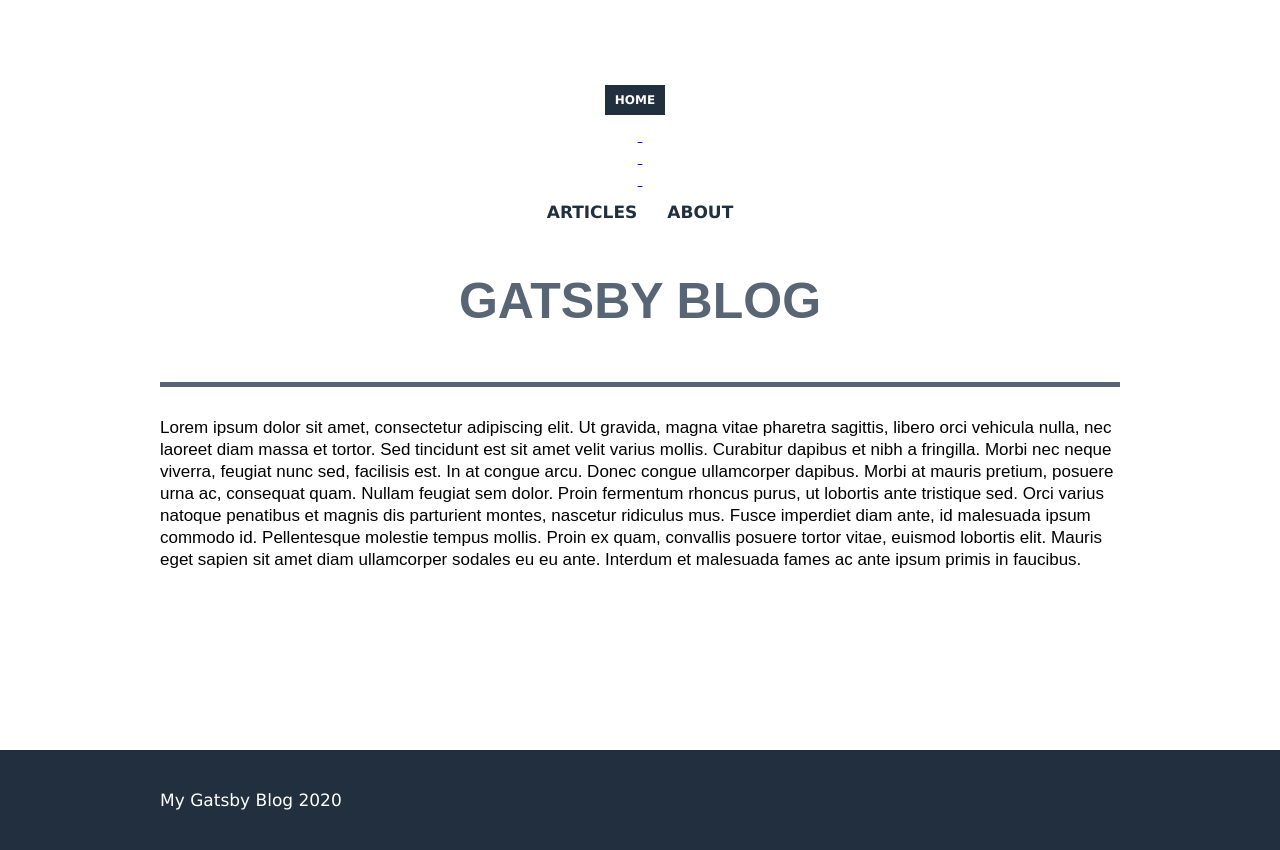
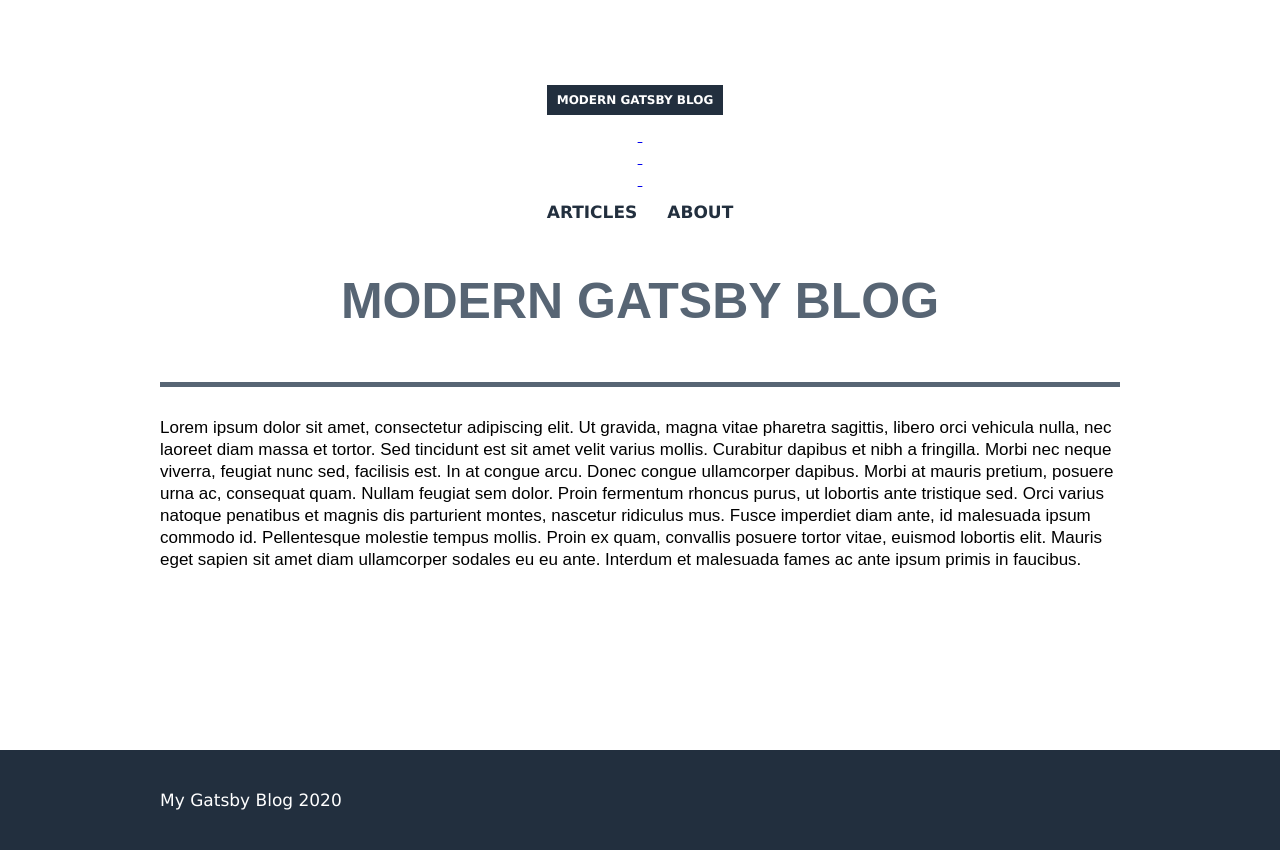
Before and after one commit to einnor/gatsby-blog, a Gatsby site: page / in a window 1280 px wide. Built offline with nearby package versions, Linux system fonts and the light colour scheme; Gatsby itself is replaced by a stand-in of ours.

Commit message:
Querying site metadata from a component using static query

```diff
--- a/gatsby-config.js
+++ b/gatsby-config.js
@@ -7,7 +7,7 @@
 module.exports = {
   /* Your site config here */
   siteMetadata: {
-    title: 'Gatsby Blog',
+    title: 'Modern Gatsby Blog',
   },
   plugins: [
     'gatsby-plugin-sass',
--- a/src/components/header.js
+++ b/src/components/header.js
@@ -1,5 +1,5 @@
 import React from 'react';
-import { Link } from 'gatsby';
+import { Link, StaticQuery, graphql } from 'gatsby';
 import styles from './header.module.scss';
 
 
@@ -41,9 +41,18 @@ const SocialButton = (props) => {
 }
 
 export default () => (
+  <StaticQuery
+    query={graphql `query {
+      site {
+        siteMetadata {
+          title
+        }
+      }
+    }`}
+    render={(data) => (
       <header className={styles.container}>
         <div className={styles.row}>
-        <HomeButton to='/' text="Home" />
+          <HomeButton to='/' text={data.site.siteMetadata.title} />
           <SocialButton site="github" username="einnor"></SocialButton>
           <SocialButton site="linkedin" username="ronnie-nyaga-83467b89"></SocialButton>
           <SocialButton site="twitter" username="Ronnie_Nyaga"></SocialButton>
@@ -53,4 +62,6 @@ export default () => (
           <HeaderLink to='/about' text='ABOUT' />
         </div>
       </header>
+    )}
+  />
 );
```
Lines whose indentation alone changed are shown as unchanged.
